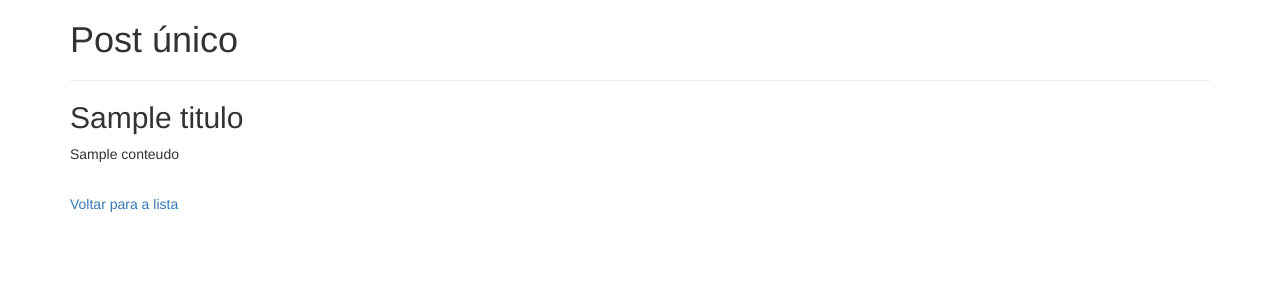
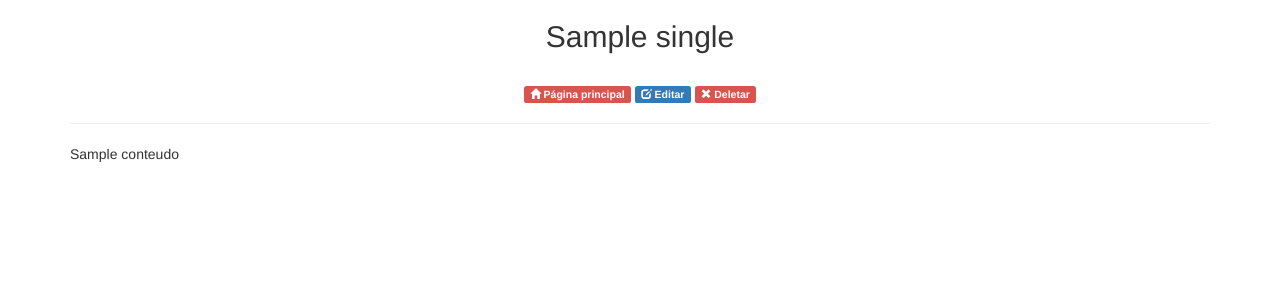
Before and after one commit to argentinaluiz/curso-php, a PHP site: template views/single.twig in a window 1280 px wide. Shown: the top 300 px of the page. Run offline with PHP 8.4, Linux system fonts and the light colour scheme; the template is opened without the code that fills it: most values are stand-ins (such as "Sample title", 1, 10 or a date in 2020); some libraries are stand-ins or nearby versions.

Commit message:
Marcação e estilização do post único

```diff
--- a/views/single.twig
+++ b/views/single.twig
@@ -2,17 +2,18 @@
 {% extends "layout.twig" %}
 
 {# Titulo da pagina #}
-{% block title %}Post único{% endblock %}
+{% block title %}{{single.titulo}} | Post único{% endblock %}
 
 {# Conteudo #}
 {% block lista_de_posts %}
     <div class="container">
-        <h1>Post único</h1>
+        <h2 class="text-center" style="margin-bottom: 30px">{{single.titulo}}</h2>
+        <p class="text-center">
+            <a href="{{path('lista-posts')}}" class="label label-danger"><span class="glyphicon glyphicon-home"></span> Página principal</a>
+            <a href="#" class="label label-primary"><span class="glyphicon glyphicon-edit"></span> Editar</a>
+            <a href="#" class="label label-danger"><span class="glyphicon glyphicon-remove"></span> Deletar</a>
+        </p>
         <hr>
-
-        <h2>{{titulo}}</h2>
-        <p style="margin-bottom: 30px;">{{conteudo}}</p>
-        <p><a href="{{path('lista-posts')}}">Voltar para a lista</a></p>
-
+        {{single.conteudo|raw}}
     </div>
 {% endblock %}
```
